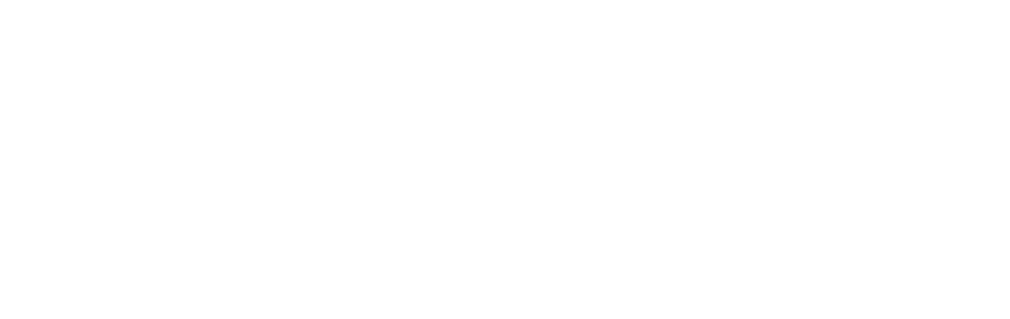
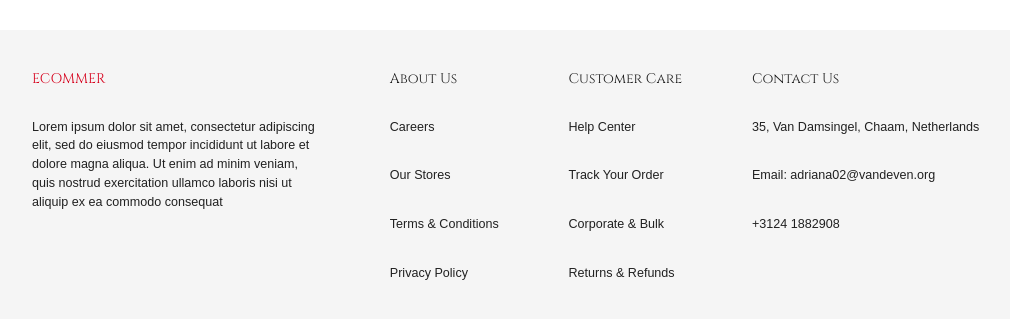
Before and after one commit to ValentineOO/ecommerce-app, a React (Create React App) app in the folder client/: page / in a window 1280 px wide. Shown: the part 1166-1485 px from the top of the page, without its empty margins (128-1138 px from the left). Before the commit the page ends 1196 px from the top, so only its background shows below. Built offline with nearby package versions, Linux system fonts and the light colour scheme; no server answers; a web font is replaced by a local one.

Commit message:
homepage completed

```diff
--- a/client/src/App.js
+++ b/client/src/App.js
@@ -6,6 +6,7 @@
 import CartMenu from "./scenes/global/CartMenu";
 import Checkout from "./scenes/checkout/Checkout";
 import Confirmation from "./scenes/checkout/Confirmation";
+import Footer from "./scenes/global/Footer";
 
 const ScrollToTop = () => {
   const { pathname } = useLocation();
@@ -31,6 +32,7 @@
         </Routes>
         <CartMenu />
       </BrowserRouter>
+      <Footer/>
     </div>
   );
 }
--- /dev/null
+++ b/client/src/scenes/global/Footer.jsx
@@ -0,0 +1,71 @@
+import { useTheme } from "@mui/material";
+import { Box, Typography } from "@mui/material";
+import { shades } from "../../theme";
+
+const Footer = () => {
+  const {
+    palette: { neutral },
+  } = useTheme();
+  return (
+    <Box mt="70px" p="40px" backgroundColor={neutral.light}>
+      <Box
+        width="80%"
+        margin="auto"
+        display="flex"
+        justifyContent="space-between"
+        flexWrap="wrap"
+        rowGap="30px"
+        columnGap="clamp(20px, 30px, 40px)"
+      >
+        <Box width="clamp(20%, 30%, 40%)">
+          <Typography
+            variant="h4"
+            fontweight="bold"
+            mb="30px"
+            color={shades.secondary[500]}
+          >
+            ECOMMER
+          </Typography>
+          <div>
+            Lorem ipsum dolor sit amet, consectetur adipiscing elit, sed do
+            eiusmod tempor incididunt ut labore et dolore magna aliqua. Ut enim
+            ad minim veniam, quis nostrud exercitation ullamco laboris nisi ut
+            aliquip ex ea commodo consequat
+          </div>
+        </Box>
+        <Box>
+          <Typography variant="h4" fontweight="bold" mb="30px">
+            About Us
+          </Typography>
+          <Typography mb="30px">Careers</Typography>
+          <Typography mb="30px">Our Stores</Typography>
+          <Typography mb="30px">Terms & Conditions</Typography>
+          <Typography mb="30px">Privacy Policy</Typography>
+        </Box>
+
+        <Box>
+          <Typography variant="h4" fontweight="bold" mb="30px">
+            Customer Care
+          </Typography>
+          <Typography mb="30px">Help Center</Typography>
+          <Typography mb="30px">Track Your Order</Typography>
+          <Typography mb="30px">Corporate & Bulk</Typography>
+          <Typography mb="30px">Returns & Refunds</Typography>
+        </Box>
+
+        <Box width="clamp(20%, 25%, 30%)">
+          <Typography variant="h4" fontweight="bold" mb="30px">
+            Contact Us
+          </Typography>
+          <Typography mb="30px">
+            35, Van Damsingel, Chaam, Netherlands{" "}
+          </Typography>
+          <Typography mb="30px">Email: adriana02@vandeven.org </Typography>
+          <Typography mb="30px">+3124 1882908</Typography>
+        </Box>
+      </Box>
+    </Box>
+  );
+};
+
+export default Footer;
--- a/client/src/scenes/home/ShoppingList.jsx
+++ b/client/src/scenes/home/ShoppingList.jsx
@@ -3,8 +3,6 @@
 import { Box, Typography, Tab, Tabs, useMediaQuery } from "@mui/material";
 import Item from "../../components/Item";
 import { setItems } from "../../state";
-
-
 
 const ShoppingList = () => {
   const dispatch = useDispatch();
@@ -28,7 +26,7 @@
 
   useEffect(() => {
     getItems();
-  }, []);
+  }, []); //eslint-disable-line react-hooks/exhaustive-deps
 
   const topRatedItems = items.filter(
     (item) => item.attributes.category === "topRated"
```
